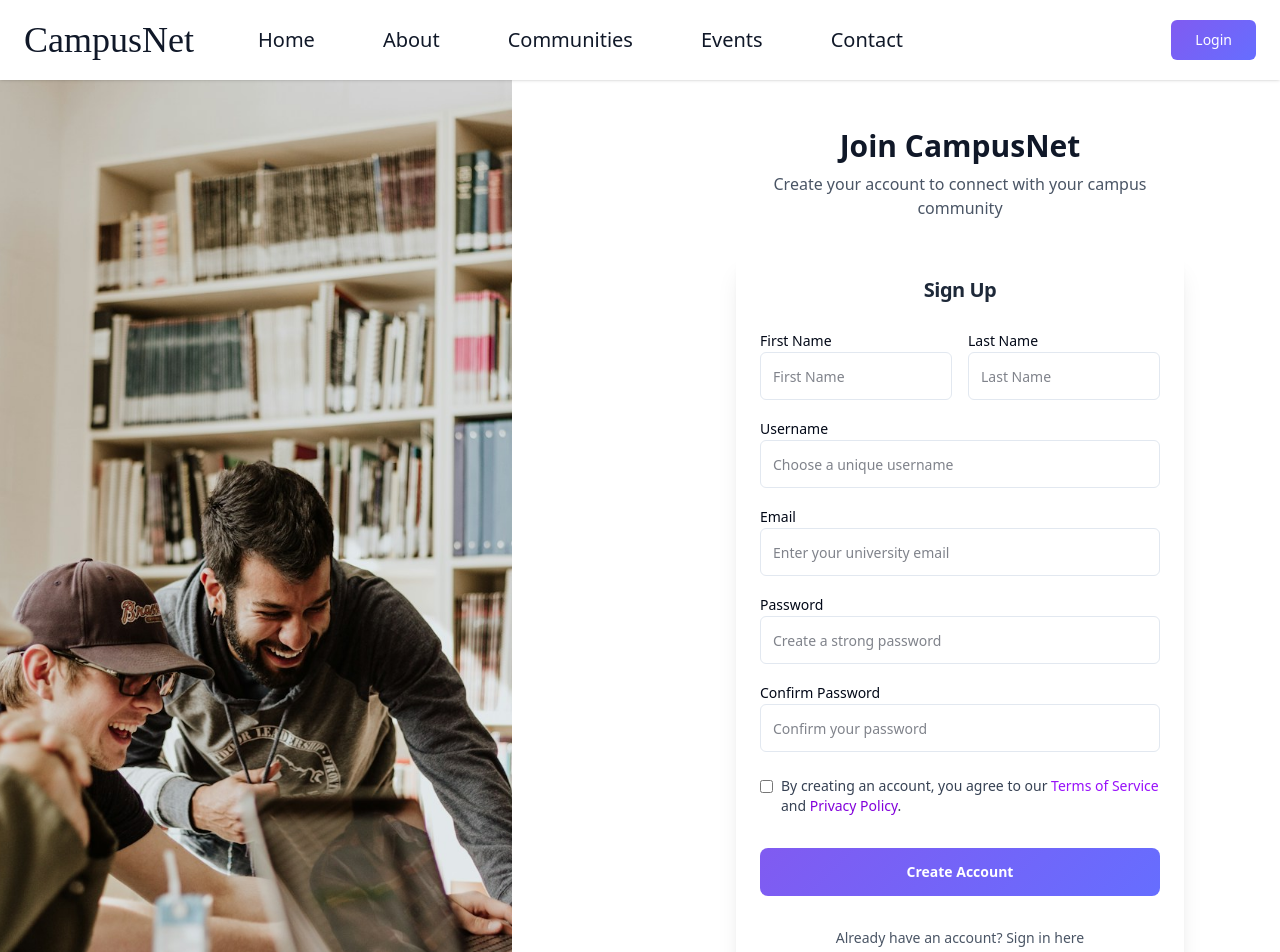
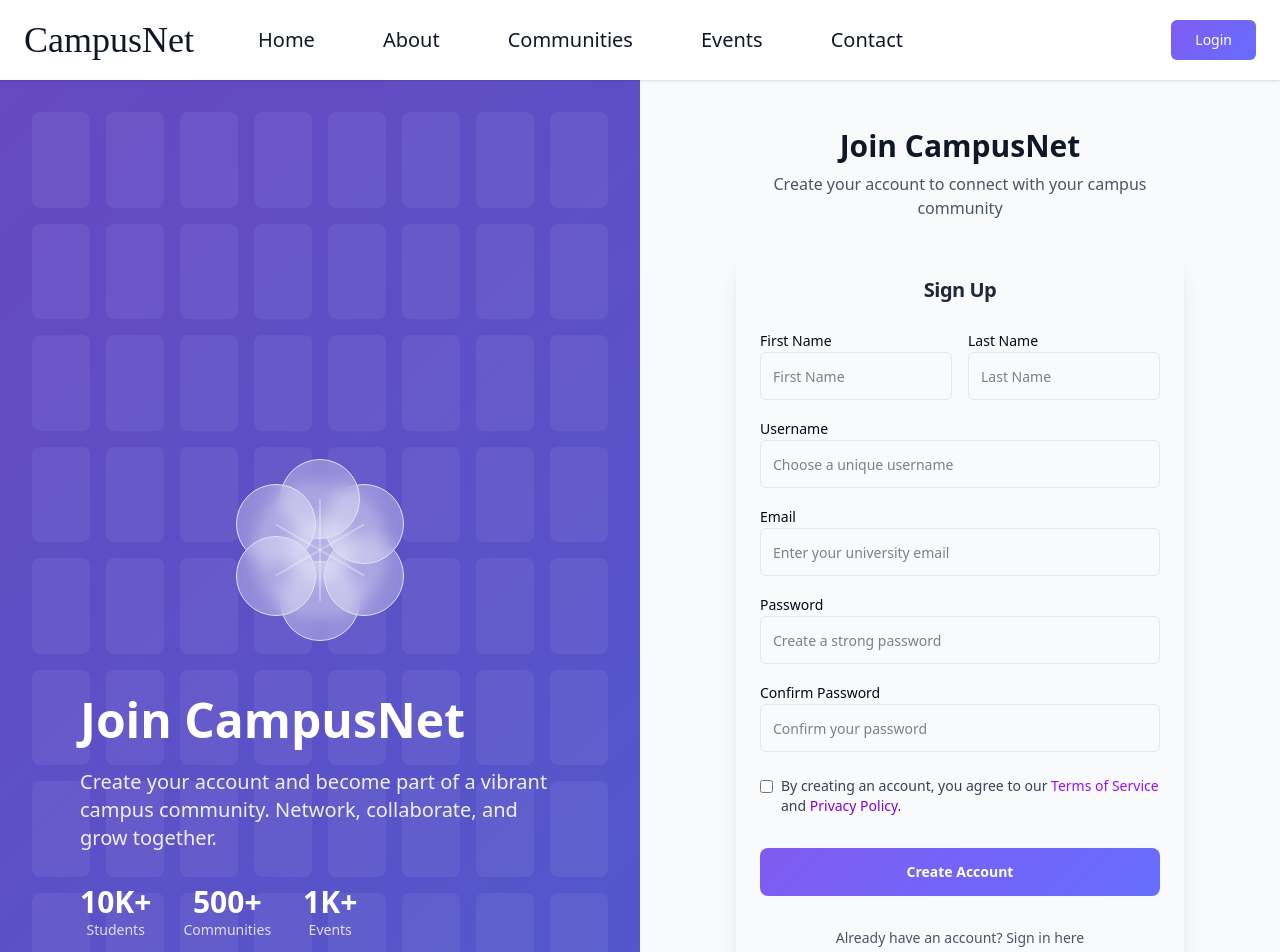
Before and after one commit to tamjinxed/campusnet-frontend, a Next.js app: page /signup in a window 1280 px wide. Shown: the top 952 px of the page. Built offline with nearby package versions, Linux system fonts and the light colour scheme; a web font is replaced by a local one.

Commit message:
added login-signup animation

```diff
--- a/src/app/login/page.tsx
+++ b/src/app/login/page.tsx
@@ -1,9 +1,11 @@
 "use client";
+
 import { useState } from "react";
 import Navbar from "@/app/components/Navbar";
 import { Button } from "@/app/components/ui/button";
 import { Input } from "@/app/components/ui/input";
 import { Label } from "@/app/components/ui/label";
+import { Card, CardHeader, CardTitle, CardContent } from "@/app/components/ui/card";
 import Link from "next/link";
 
 const Login = () => {
@@ -28,30 +30,58 @@ const Login = () => {
     <div className="min-h-screen bg-white">
       <Navbar />
 
-      {/* Split screen layout */}
-      <div className="flex min-h-[90vh]">
-        {/* Left side image */}
-        <div className="hidden md:block md:max-w-1/2">
-          <img
-            src="/img/login.jpg"
-            alt="Login Visual"
-            className="h-full  max-w-[80%]  object-cover"
-          />
+      <div className="flex min-h-[calc(100vh-80px)]">
+        {/* Left Side - Animation Section */}
+        <div className="hidden lg:flex lg:w-1/2 bg-campus-gradient relative overflow-hidden">
+          <div className="absolute inset-0 bg-black/20"></div>
+
+          {/* Floating Elements Animation */}
+          <div className="absolute inset-0 flex items-center justify-center">
+            <div className="relative">
+              {/* Main Circle */}
+              <div className="w-96 h-96 rounded-full bg-white/10 backdrop-blur-sm border border-white/20 flex items-center justify-center animate-float">
+                <div className="w-72 h-72 rounded-full bg-white/10 backdrop-blur-sm border border-white/20 flex items-center justify-center">
+                  <div className="w-48 h-48 rounded-full bg-white/20 backdrop-blur-sm border border-white/30 flex items-center justify-center">
+                    <div className="text-center text-white">
+                      <h2 className="text-4xl font-bold mb-4 animate-pulse-gentle">CampusNet</h2>
+                      <p className="text-xl opacity-90">Connect. Learn. Grow.</p>
+                    </div>
+                  </div>
+                </div>
               </div>
 
-        {/* Right side form */}
-        <div className="flex w-full md:w-1/2 items-center justify-center-safe px-6 py-12">
-          <div className="w-full max-w-md space-y-8">
-            <div className="text-center">
-              <h1 className="text-3xl font-bold text-gray-900 mb-2">Welcome Back</h1>
-              <p className="text-gray-600">Sign in to your CampusNet account</p>
+              {/* Orbiting Elements */}
+              <div className="absolute top-0 left-1/2 transform -translate-x-1/2 -translate-y-8 w-16 h-16 bg-white/20 rounded-full animate-float" style={{ animationDelay: '1s' }}></div>
+              <div className="absolute bottom-0 right-0 transform translate-x-8 translate-y-8 w-12 h-12 bg-white/20 rounded-full animate-float" style={{ animationDelay: '2s' }}></div>
+              <div className="absolute top-1/2 left-0 transform -translate-x-8 -translate-y-1/2 w-20 h-20 bg-white/20 rounded-full animate-float" style={{ animationDelay: '0.5s' }}></div>
+            </div>
           </div>
 
-            <form onSubmit={handleSubmit} className="space-y-6">
+          {/* Text Content */}
+          <div className="absolute bottom-20 left-20 right-20 text-white z-10">
+            <h1 className="text-5xl font-bold mb-6 animate-fade-in">Welcome Back</h1>
+            <p className="text-xl opacity-90 animate-fade-in" style={{ animationDelay: '0.3s' }}>
+              Connect with your campus community and discover endless opportunities for learning and growth.
+            </p>
+          </div>
+        </div>
+
+        {/* Right Side - Form */}
+        <div className="w-full lg:w-1/2 flex items-center justify-center p-8">
+          <div className="w-full max-w-md space-y-8">
+            <div className="text-center animate-fade-in">
+              <h2 className="text-3xl font-bold text-gray-900 mb-2">Login to your account</h2>
+              <p className="text-gray-600">Enter your credentials to access your profile</p>
+            </div>
+
+            <Card className="shadow-xl border-0">
+              <CardHeader className="space-y-1 pb-6">
+                <CardTitle className="text-center text-xl text-gray-800">Sign In</CardTitle>
+              </CardHeader>
+              <CardContent>
+                <form onSubmit={handleSubmit} className="space-y-4">
                   <div className="space-y-2">
-                <Label htmlFor="email" className="text-sm font-medium text-gray-700">
-                  Email
-                </Label>
+                    <Label htmlFor="email">Email</Label>
                     <Input
                       id="email"
                       name="email"
@@ -65,9 +95,7 @@ const Login = () => {
                   </div>
 
                   <div className="space-y-2">
-                <Label htmlFor="password" className="text-sm font-medium text-gray-700">
-                  Password
-                </Label>
+                    <Label htmlFor="password">Password</Label>
                     <Input
                       id="password"
                       name="password"
@@ -80,20 +108,9 @@ const Login = () => {
                     />
                   </div>
 
-              <div className="flex items-center justify-between">
-                <div className="flex items-center">
-                  <input
-                    id="remember-me"
-                    name="remember-me"
-                    type="checkbox"
-                    className="h-4 w-4 text-campus-purple border-gray-300 rounded"
-                  />
-                  <label htmlFor="remember-me" className="ml-2 text-sm text-gray-600">
-                    Remember me
-                  </label>
-                </div>
+                  <div className="text-right">
                     <Link href="/forgot-password" className="text-sm text-campus-purple hover:underline">
-                  Forgot password?
+                      Forgot Password?
                     </Link>
                   </div>
 
@@ -102,7 +119,7 @@ const Login = () => {
                       type="submit"
                       className="w-full h-12 bg-campus-gradient hover:opacity-90 text-white font-semibold rounded-lg"
                     >
-                  Sign In
+                      Login
                     </Button>
                   </div>
 
@@ -110,11 +127,13 @@ const Login = () => {
                     <p className="text-sm text-gray-600">
                       Don't have an account?{" "}
                       <Link href="/signup" className="text-campus-purple hover:underline font-medium">
-                    Sign up here
+                        Create one
                       </Link>
                     </p>
                   </div>
                 </form>
+              </CardContent>
+            </Card>
           </div>
         </div>
       </div>
--- a/src/app/signup/page.tsx
+++ b/src/app/signup/page.tsx
@@ -37,17 +37,94 @@ export default function SignUp() {
   };
 
   return (
-    <div className="flex-1 flex flex-col">
+   <div className="min-h-screen bg-gray-50">
       <Navbar />
 
-      <div className="min-h-screen flex flex-col lg:flex-row bg-white">
-        {/* Left Side Image */}
-        <div className="hidden lg:block lg:w-2/5 xl:w-1/2">
-          <img
-            src="/img/login.jpg"
-            alt="Students"
-            className="h-full max-w-[80%]  object-cover"
-          />
+      <div className="flex min-h-[calc(100vh-80px)]">
+        {/* Left Side - Animation Section */}
+        <div className="hidden lg:flex lg:w-1/2 bg-campus-gradient relative overflow-hidden">
+          <div className="absolute inset-0 bg-black/20"></div>
+
+          {/* Dynamic Grid Animation */}
+          <div className="absolute inset-0">
+            <div className="grid grid-cols-8 grid-rows-8 h-full w-full gap-4 p-8 opacity-30">
+              {Array.from({ length: 64 }).map((_, i) => (
+                <div
+                  key={i}
+                  className="bg-white/20 rounded-lg animate-pulse-gentle"
+                  style={{
+                    animationDelay: `${(i * 0.1) % 3}s`,
+                    animationDuration: `${2 + (i % 3)}s`
+                  }}
+                ></div>
+              ))}
+            </div>
+          </div>
+
+          {/* Floating Network Nodes */}
+          <div className="absolute inset-0 flex items-center justify-center">
+            <div className="relative">
+              {/* Central Hub */}
+              <div className="w-32 h-32 rounded-full bg-white/20 backdrop-blur-sm border-2 border-white/40 flex items-center justify-center animate-float">
+                <div className="w-16 h-16 rounded-full bg-white/30 backdrop-blur-sm"></div>
+              </div>
+
+              {/* Connected Nodes */}
+              {[0, 1, 2, 3, 4, 5].map((i) => (
+                <div
+                  key={i}
+                  className="absolute w-20 h-20 rounded-full bg-white/15 backdrop-blur-sm border border-white/30 animate-float"
+                  style={{
+                    top: `${50 + 40 * Math.cos(i * Math.PI / 3)}%`,
+                    left: `${50 + 40 * Math.sin(i * Math.PI / 3)}%`,
+                    transform: 'translate(-50%, -50%)',
+                    animationDelay: `${i * 0.5}s`
+                  }}
+                >
+                  <div className="w-full h-full rounded-full bg-white/20 animate-pulse-gentle"></div>
+                </div>
+              ))}
+
+              {/* Connection Lines */}
+              <svg className="absolute inset-0 w-full h-full pointer-events-none">
+                {[0, 1, 2, 3, 4, 5].map((i) => (
+                  <line
+                    key={i}
+                    x1="50%"
+                    y1="50%"
+                    x2={`${50 + 40 * Math.sin(i * Math.PI / 3)}%`}
+                    y2={`${50 + 40 * Math.cos(i * Math.PI / 3)}%`}
+                    stroke="rgba(255,255,255,0.3)"
+                    strokeWidth="2"
+                    className="animate-pulse-gentle"
+                    style={{ animationDelay: `${i * 0.3}s` }}
+                  />
+                ))}
+              </svg>
+            </div>
+          </div>
+
+          {/* Text Content */}
+          <div className="absolute bottom-20 left-20 right-20 text-white z-10">
+            <h1 className="text-5xl font-bold mb-6 animate-fade-in">Join CampusNet</h1>
+            <p className="text-xl opacity-90 animate-fade-in" style={{ animationDelay: '0.3s' }}>
+              Create your account and become part of a vibrant campus community. Network, collaborate, and grow together.
+            </p>
+            <div className="flex space-x-8 mt-8 animate-fade-in" style={{ animationDelay: '0.6s' }}>
+              <div className="text-center">
+                <div className="text-3xl font-bold">10K+</div>
+                <div className="text-sm opacity-80">Students</div>
+              </div>
+              <div className="text-center">
+                <div className="text-3xl font-bold">500+</div>
+                <div className="text-sm opacity-80">Communities</div>
+              </div>
+              <div className="text-center">
+                <div className="text-3xl font-bold">1K+</div>
+                <div className="text-sm opacity-80">Events</div>
+              </div>
+            </div>
+          </div>
         </div>
 
         {/* Right Side Form */}
```
Lines whose indentation alone changed are shown as unchanged.
